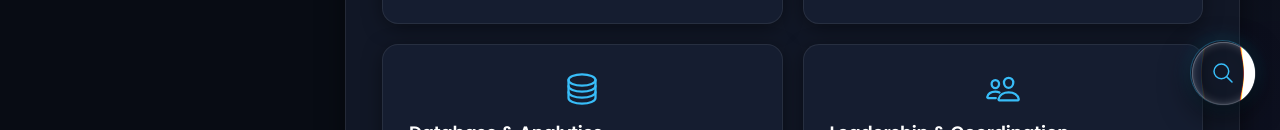
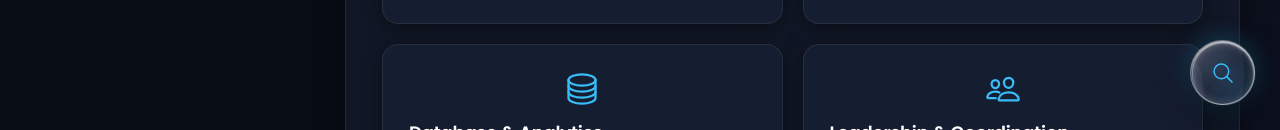
Before and after one commit to PranavAnarase/pranavanarase.github.io, a plain HTML site: page index.html in a window 1280 px wide. Shown: the part 670-800 px from the top of the page. Drawn offline with nearby package versions, Linux system fonts and the light colour scheme; animation ran at ten frames a second.

Commit message:
fix: remove hardcoded white fill in liquidglass, fix magnifier lens glass transparency, drag physics, and hierarchy

```diff
--- a/assets/css/style.css
+++ b/assets/css/style.css
@@ -1388,7 +1388,7 @@ textarea.form-input {
   will-change: transform, width, height;
 }
 
-/* Floating Glass Magnifier */
+/* Floating Apple iOS / visionOS Glass Magnifier Lens */
 .glass-magnifier {
   position: fixed;
   bottom: 25px;
@@ -1401,28 +1401,58 @@ textarea.form-input {
   display: flex;
   justify-content: center;
   align-items: center;
-  background: rgba(17, 24, 39, 0.7);
-  border: 1px solid rgba(56, 189, 248, 0.4);
-  box-shadow: 0 10px 30px rgba(0, 0, 0, 0.6), 0 0 20px rgba(56, 189, 248, 0.25);
+  background: linear-gradient(
+    135deg,
+    rgba(255, 255, 255, 0.22) 0%,
+    rgba(255, 255, 255, 0.05) 50%,
+    rgba(56, 189, 248, 0.15) 100%
+  ), rgba(13, 19, 33, 0.6);
+  backdrop-filter: blur(16px) saturate(190%);
+  -webkit-backdrop-filter: blur(16px) saturate(190%);
+  border: 1.5px solid rgba(255, 255, 255, 0.4);
+  box-shadow:
+    inset 0 2px 2px 0 rgba(255, 255, 255, 0.65),
+    inset 0 -2px 3px 0 rgba(0, 0, 0, 0.4),
+    0 12px 32px rgba(0, 0, 0, 0.6),
+    0 0 24px rgba(56, 189, 248, 0.35);
   user-select: none;
   touch-action: none;
   transition: box-shadow 0.2s ease, border-color 0.2s ease;
 }
 
+.glass-magnifier:hover {
+  border-color: rgba(56, 189, 248, 0.8);
+  box-shadow:
+    inset 0 2px 2px 0 rgba(255, 255, 255, 0.8),
+    inset 0 -2px 3px 0 rgba(0, 0, 0, 0.4),
+    0 16px 40px rgba(0, 0, 0, 0.7),
+    0 0 32px rgba(56, 189, 248, 0.55);
+}
+
 .glass-magnifier:active {
   cursor: grabbing;
-  box-shadow: 0 15px 40px rgba(0, 0, 0, 0.8), 0 0 30px rgba(56, 189, 248, 0.4);
+  box-shadow:
+    inset 0 1px 1px 0 rgba(255, 255, 255, 0.5),
+    0 8px 24px rgba(0, 0, 0, 0.7),
+    0 0 20px rgba(56, 189, 248, 0.4);
+}
+
+.glass-magnifier canvas {
+  border-radius: 50% !important;
+  pointer-events: none !important;
+  mix-blend-mode: screen;
 }
 
 .glass-magnifier .magnifier-inner {
   position: relative;
   z-index: 2;
   pointer-events: none;
-  color: var(--accent-cyan);
+  color: #38bdf8;
   font-size: 24px;
   display: flex;
   align-items: center;
   justify-content: center;
+  filter: drop-shadow(0 0 8px rgba(56, 189, 248, 0.6));
 }
 
 @media (max-width: 768px) {
--- a/assets/js/liquidglass.js
+++ b/assets/js/liquidglass.js
@@ -1859,8 +1859,6 @@ var LiquidGlass = class _LiquidGlass {
   // Lifecycle
   // ────────────────────────────────────────────
   async _start() {
-    this.root.style.userSelect = "none";
-    this.root.style.webkitUserSelect = "none";
     this._setupGlassElements();
     this._hasDynamic = this._detectDynamic();
     this._sortedChildren = this._getSortedChildren();
@@ -2596,7 +2594,7 @@ var LiquidGlass = class _LiquidGlass {
     } else {
       this._sceneCtx.clearRect(0, 0, width, height);
     }
-    this._sceneCtx.fillStyle = "#ffffff";
+    this._sceneCtx.fillStyle = "#080c14";
     this._sceneCtx.fillRect(0, 0, width, height);
   }
   _glassHasDynamicContributors(currentGlass, sampleRect, rootRect, dpr) {
--- a/assets/js/script.js
+++ b/assets/js/script.js
@@ -269,89 +269,80 @@ if (navigationLinks && pages) {
 // ----------------------------------------------------
 async function initLiquidGlassEffect() {
   try {
-    // Wait for fonts so geometry is stable
+    if (window.innerWidth <= 768) return; // Desktop only
+
     if (document.fonts && document.fonts.ready) {
       await document.fonts.ready;
     }
 
-    // Try dynamic module import of local liquidglass library
     const { LiquidGlass } = await import("./liquidglass.js");
+    const magnifierEl = document.getElementById("glass-magnifier");
 
-    const rootEl = document.getElementById("portfolio-root") || document.body;
-    const glassElements = [];
-
-    // 1. Sliding Tab Indicator
-    const indicatorEl = document.getElementById("glass-tab-indicator");
-    if (indicatorEl) {
-      indicatorEl.dataset.config = JSON.stringify({
-        bevelMode: 0,
-        cornerRadius: 18,
-        zRadius: 16,
-        blurAmount: 0.15,
-        refraction: 0.85,
-        chromAberration: 0.08,
-        edgeHighlight: 0.25,
-        shadowOpacity: 0.35,
-        specular: 0.5
-      });
-      glassElements.push(indicatorEl);
-    }
-
-    // 2. Sidebar Profile Glass Card
-    const sidebarGlass = document.getElementById("glass-sidebar-card");
-    if (sidebarGlass) {
-      sidebarGlass.dataset.config = JSON.stringify({
-        cornerRadius: 22,
-        zRadius: 18,
-        blurAmount: 0.15,
-        chromAberration: 0.06,
-        refraction: 0.7,
-        edgeHighlight: 0.18,
-        tintStrength: 0.05
-      });
-      glassElements.push(sidebarGlass);
-    }
-
-    // 3. Floating Draggable Dome Magnifier Lens (bevelMode: 1)
-    const magnifierEl = document.getElementById("glass-magnifier");
-    if (magnifierEl && window.innerWidth > 768) {
+    if (magnifierEl) {
       magnifierEl.dataset.config = JSON.stringify({
-        bevelMode: 1, // Dome / half-sphere magnifier lens
+        bevelMode: 1, // Dome magnifier lens
         cornerRadius: 32,
         zRadius: 32,
-        floating: true, // Draggable via Pointer Events
-        blurAmount: 0,
-        refraction: 1.25,
-        edgeHighlight: 0.3,
+        floating: false, // Managed by our high-performance drag controller
+        blurAmount: 0.1,
+        refraction: 1.1,
+        edgeHighlight: 0.35,
         shadowOpacity: 0.35
       });
-      glassElements.push(magnifierEl);
-    }
 
-    // 4. Interactive Glass Buttons (button: true)
-    const glassButtons = document.querySelectorAll(".glass-btn");
-    glassButtons.forEach(btn => {
-      btn.dataset.config = JSON.stringify({
-        button: true, // Tactile hover lift + press bevel flattening
-        cornerRadius: 14,
-        zRadius: 12,
-        blurAmount: 0.2,
-        specular: 0.5,
-        edgeHighlight: 0.2
+      await LiquidGlass.init({
+        root: document.body,
+        glassElements: [magnifierEl]
       });
-      glassElements.push(btn);
-    });
-
-    if (glassElements.length > 0) {
-      await LiquidGlass.init({
-        root: rootEl,
-        glassElements: glassElements
-      });
-      console.log("LiquidGlass (ybouane/liquidglass) initialized successfully with", glassElements.length, "elements.");
+      console.log("LiquidGlass Dome Magnifier initialized successfully.");
     }
   } catch (err) {
-    console.warn("LiquidGlass WebGL initialization skipped or fallback active:", err);
+    console.warn("LiquidGlass WebGL initialization fallback active:", err);
   }
 }
 
+// ----------------------------------------------------
+// 9. Floating Glass Magnifier Lens Drag Controller
+// ----------------------------------------------------
+function initMagnifierDrag() {
+  const magnifier = document.getElementById("glass-magnifier");
+  if (!magnifier) return;
+
+  let isDragging = false;
+  let startX = 0, startY = 0;
+  let currentX = 0, currentY = 0;
+
+  const onPointerDown = (e) => {
+    isDragging = true;
+    startX = e.clientX - currentX;
+    startY = e.clientY - currentY;
+    magnifier.style.cursor = "grabbing";
+    try {
+      magnifier.setPointerCapture(e.pointerId);
+    } catch (_) {}
+  };
+
+  const onPointerMove = (e) => {
+    if (!isDragging) return;
+    currentX = e.clientX - startX;
+    currentY = e.clientY - startY;
+    magnifier.style.transform = `translate3d(${currentX}px, ${currentY}px, 0)`;
+  };
+
+  const onPointerUp = (e) => {
+    if (!isDragging) return;
+    isDragging = false;
+    magnifier.style.cursor = "grab";
+    try {
+      magnifier.releasePointerCapture(e.pointerId);
+    } catch (_) {}
+  };
+
+  magnifier.addEventListener("pointerdown", onPointerDown);
+  magnifier.addEventListener("pointermove", onPointerMove);
+  magnifier.addEventListener("pointerup", onPointerUp);
+  magnifier.addEventListener("pointercancel", onPointerUp);
+}
+
+initMagnifierDrag();
 initLiquidGlassEffect();
--- a/index.html
+++ b/index.html
@@ -15,7 +15,7 @@
   <!--
     - custom css link
   -->
-  <link rel="stylesheet" href="./assets/css/style.css?v=6">
+  <link rel="stylesheet" href="./assets/css/style.css?v=7">
 
   <!--
     - google font link
@@ -951,22 +951,22 @@
 
     </div>
 
+  </main>
+
   <!--
     - LiquidGlass Floating Dome Magnifier Lens (ybouane/liquidglass bevelMode: 1)
   -->
-    <div id="glass-magnifier" class="glass-magnifier" title="Drag me to magnify content!">
+  <div id="glass-magnifier" class="glass-magnifier" title="Drag me across the page!">
     <div class="magnifier-inner">
       <ion-icon name="search-outline"></ion-icon>
     </div>
   </div>
 
-  </main>
-
 
   <!--
     - custom js link
   -->
-  <script type="module" src="./assets/js/script.js?v=7"></script>
+  <script type="module" src="./assets/js/script.js?v=8"></script>
 
   <!--
     - ionicon link
```
Lines whose indentation alone changed are shown as unchanged.
